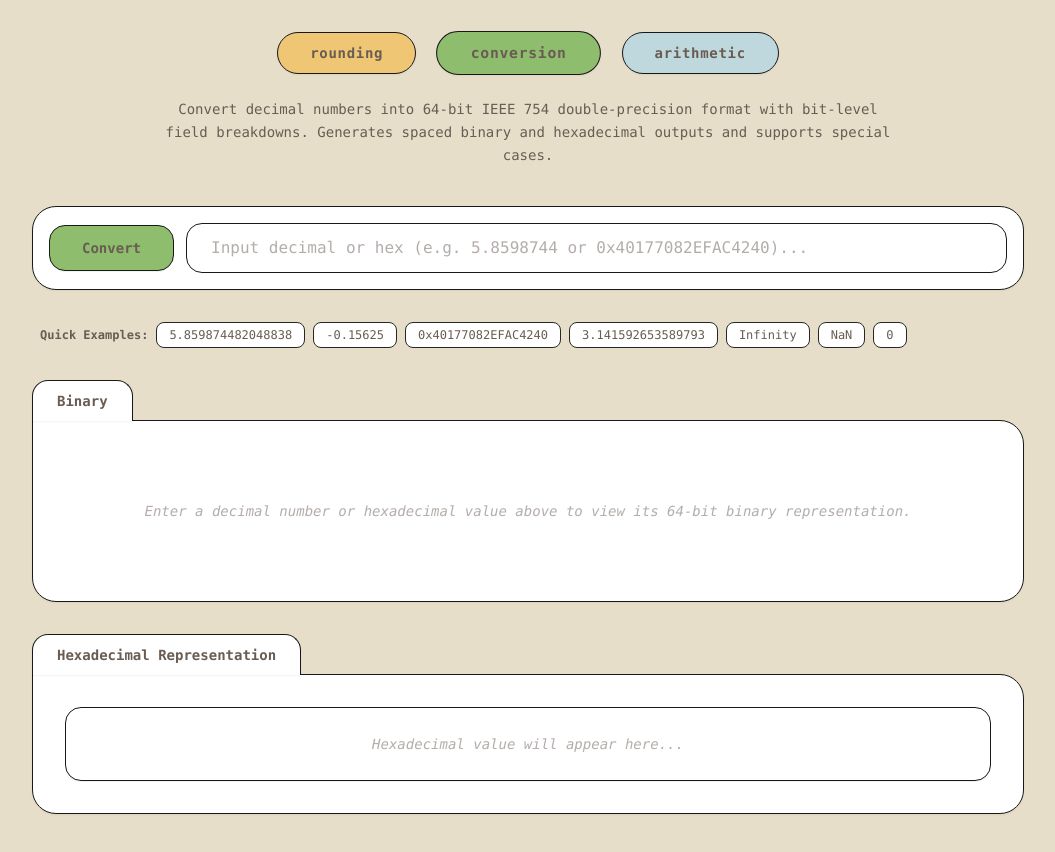
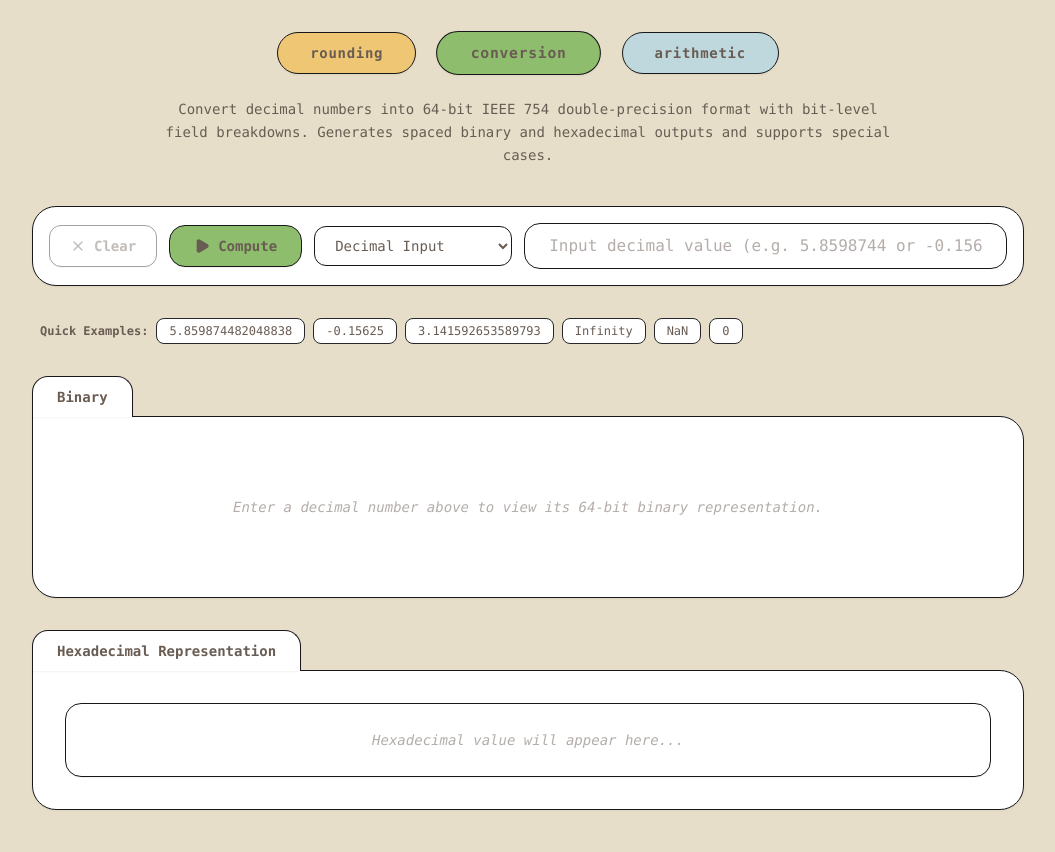
Before and after one commit to rdgonzaga/binary-64-bit-fp-machine, a React (Vite) app: page / in a window 1280 px wide. Both pictures are taken after a click on the button "conversion". Shown: the top 852 px of the page, without its empty margins (112-1167 px from the left). Built offline with nearby package versions, Linux system fonts and the light colour scheme; a web font is replaced by a local one.

Commit message:
feat: added decimal and hexadecimal input modes

```diff
--- a/src/components/ArithmeticView.tsx
+++ b/src/components/ArithmeticView.tsx
@@ -1,8 +1,9 @@
 import React, { useState, useMemo } from 'react';
 import { performGRSArithmetic } from '../utils/ieee754';
-import { ChevronDown, ChevronUp } from 'lucide-react';
+import { ChevronDown, ChevronUp, X } from 'lucide-react';
 
 export const ArithmeticView: React.FC = () => {
+  const [inputMode, setInputMode] = useState<'decimal' | 'hex'>('decimal');
   const [opA, setOpA] = useState<string>('');
   const [opB, setOpB] = useState<string>('');
   const [operation, setOperation] = useState<'+' | '*'>('+');
@@ -10,17 +11,22 @@ export const ArithmeticView: React.FC = () => {
   const [hasComputed, setHasComputed] = useState<boolean>(false);
   const [errorMessage, setErrorMessage] = useState<string | null>(null);
 
-  const isValidOperand = (val: string) => {
+  const isValidOperand = (val: string, mode: 'decimal' | 'hex') => {
     if (!val.trim()) return true;
     const clean = val.trim();
-    const isHex = clean.startsWith('0x') || clean.startsWith('0X') || /^[0-9a-fA-F]{16}$/.test(clean);
+    if (mode === 'hex') {
+      const hexClean = clean.replace(/^0x/i, '');
+      return /^[0-9a-fA-F]{16}$/.test(hexClean);
+    } else {
       const isSpecial = clean.toLowerCase().includes('nan') || clean.toLowerCase().includes('inf');
       const isDecimal = !isNaN(parseFloat(clean)) && /^[+-]?[0-9]*\.?[0-9]+([eE][+-]?[0-9]+)?$/.test(clean);
-    return isHex || isSpecial || isDecimal;
+      return isSpecial || isDecimal;
+    }
   };
 
-  const handleCompute = (customA?: string, customB?: string, customOp?: '+' | '*') => {
+  const handleCompute = (customA?: string, customB?: string, customOp?: '+' | '*', customMode?: 'decimal' | 'hex') => {
     setErrorMessage(null);
+    const mode = customMode !== undefined ? customMode : inputMode;
     const targetA = customA !== undefined ? customA : opA;
     const targetB = customB !== undefined ? customB : opB;
     const targetOp = customOp !== undefined ? customOp : operation;
@@ -34,22 +40,33 @@ export const ArithmeticView: React.FC = () => {
       return;
     }
 
-    if (!isValidOperand(valA) || !isValidOperand(valB)) {
-      setErrorMessage('Invalid operand format. Enter valid decimal or hex values.');
+    if (!isValidOperand(valA, mode) || !isValidOperand(valB, mode)) {
+      setErrorMessage(
+        mode === 'hex'
+          ? 'Invalid IEEE 754 64-bit hex string. Must be 16 hexadecimal characters (0-9, A-F).'
+          : 'Invalid operand format. Enter valid decimal values.'
+      );
       setHasComputed(false);
       return;
     }
 
+    if (customMode) setInputMode(mode);
     setOpA(valA);
     setOpB(valB);
     if (customOp) setOperation(targetOp);
     setHasComputed(true);
   };
 
+  const handleModeChange = (nextMode: 'decimal' | 'hex') => {
+    setInputMode(nextMode);
+    setErrorMessage(null);
+    setHasComputed(false);
+  };
+
   const arithmeticData = useMemo(() => {
     if (!hasComputed) return null;
-    return performGRSArithmetic(opA || '5.859874482048838', opB || '1.0', operation);
-  }, [hasComputed, opA, opB, operation]);
+    return performGRSArithmetic(opA, opB, operation, inputMode);
+  }, [hasComputed, opA, opB, operation, inputMode]);
 
   // Main table helper (used in the Final Results section)
   const renderIEEETable = (label: string, sign: string, exponent: string, mantissa: string) => (
@@ -105,14 +122,44 @@ export const ArithmeticView: React.FC = () => {
     <div className="max-w-5xl mx-auto px-4 py-6 space-y-8">
       {/* Control Bar */}
       <div className="bg-white rounded-2xl sm:rounded-3xl border border-zinc-900 p-3 sm:p-4 flex flex-wrap sm:flex-nowrap items-center gap-3 shadow-xs">
+        {/* Clear Button */}
+        <button
+          id="btn-clear-arithmetic"
+          onClick={() => {
+            setOpA('');
+            setOpB('');
+            setHasComputed(false);
+            setErrorMessage(null);
+          }}
+          disabled={!opA && !opB}
+          title="Clear inputs"
+          className="bg-white border border-zinc-900 hover:bg-zinc-50 disabled:opacity-40 disabled:cursor-not-allowed text-[#695C53] font-mono text-sm font-semibold px-4 py-2.5 rounded-xl transition-all cursor-pointer shadow-2xs hover:scale-105 active:scale-95 inline-flex items-center gap-1.5"
+        >
+          <X className="w-4 h-4" />
+          Clear
+        </button>
+
+        {/* Compute Button */}
         <button
           id="btn-compute"
           onClick={() => handleCompute()}
-          className="bg-[#A6D5EC] border border-zinc-900 hover:bg-[#96C8E0] text-[#695C53] font-mono text-sm font-semibold px-8 py-3 rounded-xl sm:rounded-2xl transition-all cursor-pointer shadow-2xs hover:scale-105 active:scale-95"
+          className="bg-[#A6D5EC] border border-zinc-900 hover:bg-[#96C8E0] text-[#695C53] font-mono text-sm font-semibold px-6 py-2.5 rounded-xl sm:rounded-2xl transition-all cursor-pointer shadow-2xs hover:scale-105 active:scale-95"
         >
           Compute
         </button>
 
+        {/* Mode Dropdown Select */}
+        <select
+          id="select-arithmetic-mode"
+          value={inputMode}
+          onChange={(e) => handleModeChange(e.target.value as 'decimal' | 'hex')}
+          className="bg-white border border-zinc-900 rounded-xl px-4 py-2.5 font-mono text-sm text-[#695C53] outline-none cursor-pointer hover:bg-zinc-50 font-medium"
+        >
+          <option value="decimal">Decimal Input</option>
+          <option value="hex">Hexadecimal Input</option>
+        </select>
+
+        {/* Operand A Input */}
         <input
           id="input-operand-a"
           type="text"
@@ -121,10 +168,11 @@ export const ArithmeticView: React.FC = () => {
             setOpA(e.target.value);
             setHasComputed(false);
           }}
-          placeholder="Operand A (decimal or hex)..."
-          className="bg-white border border-zinc-900 rounded-xl sm:rounded-2xl px-5 py-3 font-mono text-sm sm:text-base flex-1 outline-none text-[#695C53] placeholder-[#695C53]/50 focus:ring-2 focus:ring-zinc-800 min-w-[140px]"
+          placeholder={inputMode === 'hex' ? 'Operand A (16-hex string e.g. 0x40177...)' : 'Operand A (decimal)...'}
+          className="bg-white border border-zinc-900 rounded-xl sm:rounded-2xl px-5 py-2.5 font-mono text-sm sm:text-base flex-1 outline-none text-[#695C53] placeholder-[#695C53]/50 focus:ring-2 focus:ring-zinc-800 min-w-[140px]"
         />
 
+        {/* Operator Toggle Buttons */}
         <div className="flex items-center gap-1.5">
           <button
             id="btn-op-add"
@@ -158,6 +206,7 @@ export const ArithmeticView: React.FC = () => {
           </button>
         </div>
 
+        {/* Operand B Input */}
         <input
           id="input-operand-b"
           type="text"
@@ -166,8 +215,8 @@ export const ArithmeticView: React.FC = () => {
             setOpB(e.target.value);
             setHasComputed(false);
           }}
-          placeholder="Operand B (decimal or hex)..."
-          className="bg-white border border-zinc-900 rounded-xl sm:rounded-2xl px-5 py-3 font-mono text-sm sm:text-base flex-1 outline-none text-[#695C53] placeholder-[#695C53]/50 focus:ring-2 focus:ring-zinc-800 min-w-[140px]"
+          placeholder={inputMode === 'hex' ? 'Operand B (16-hex string e.g. 0x3FF00...)' : 'Operand B (decimal)...'}
+          className="bg-white border border-zinc-900 rounded-xl sm:rounded-2xl px-5 py-2.5 font-mono text-sm sm:text-base flex-1 outline-none text-[#695C53] placeholder-[#695C53]/50 focus:ring-2 focus:ring-zinc-800 min-w-[140px]"
         />
       </div>
 
@@ -184,24 +233,43 @@ export const ArithmeticView: React.FC = () => {
       {/* Quick Example Presets */}
       <div className="flex flex-wrap items-center gap-2 px-2 text-xs font-mono text-[#695C53]/50">
         <span className="font-semibold text-[#695C53]">Sample Computations:</span>
+        {inputMode === 'hex' ? (
+          <>
             <button
-          onClick={() => handleCompute('5.859874482048838', '1.0', '+')}
+              onClick={() => handleCompute('0x40177082EFAC4240', '0x3FF0000000000000', '+', 'hex')}
+              className="px-3 py-1 bg-white border border-zinc-800 rounded-lg hover:bg-zinc-100 cursor-pointer text-[#695C53] transition-colors"
+            >
+              0x401770... + 0x3FF000...
+            </button>
+            <button
+              onClick={() => handleCompute('0x40177082EFAC4240', '0x4004000000000000', '*', 'hex')}
+              className="px-3 py-1 bg-white border border-zinc-800 rounded-lg hover:bg-zinc-100 cursor-pointer text-[#695C53] transition-colors"
+            >
+              0x401770... × 0x400400...
+            </button>
+          </>
+        ) : (
+          <>
+            <button
+              onClick={() => handleCompute('5.859874482048838', '1.0', '+', 'decimal')}
               className="px-3 py-1 bg-white border border-zinc-800 rounded-lg hover:bg-zinc-100 cursor-pointer text-[#695C53] transition-colors"
             >
               5.85987 + 1.0
             </button>
             <button
-          onClick={() => handleCompute('0.1', '0.2', '+')}
+              onClick={() => handleCompute('0.1', '0.2', '+', 'decimal')}
               className="px-3 py-1 bg-white border border-zinc-800 rounded-lg hover:bg-zinc-100 cursor-pointer text-[#695C53] transition-colors"
             >
               0.1 + 0.2
             </button>
             <button
-          onClick={() => handleCompute('0x40177082EFAC4240', '2.5', '*')}
+              onClick={() => handleCompute('5.8598744', '2.5', '*', 'decimal')}
               className="px-3 py-1 bg-white border border-zinc-800 rounded-lg hover:bg-zinc-100 cursor-pointer text-[#695C53] transition-colors"
             >
-          0x401770... × 2.5
+              5.8598744 × 2.5
             </button>
+          </>
+        )}
       </div>
 
       {hasComputed && arithmeticData ? (
--- a/src/components/ConversionView.tsx
+++ b/src/components/ConversionView.tsx
@@ -1,33 +1,66 @@
 import React, { useState, useMemo } from 'react';
 import { decimalToIEEE754Double } from '../utils/ieee754';
+import { X, Play } from 'lucide-react';
 
 export const ConversionView: React.FC = () => {
+  const [inputMode, setInputMode] = useState<'decimal' | 'hex'>('decimal');
   const [inputText, setInputText] = useState<string>('');
   const [errorMessage, setErrorMessage] = useState<string | null>(null);
 
-  const handleInput = (val: string) => {
+  const validateInput = (val: string, mode: 'decimal' | 'hex'): boolean => {
+    const clean = val.trim();
+    if (!clean) return true;
+
+    if (mode === 'hex') {
+      const hexClean = clean.replace(/^0x/i, '');
+      return /^[0-9a-fA-F]{16}$/.test(hexClean);
+    } else {
+      const isSpecial = clean.toLowerCase().includes('nan') || clean.toLowerCase().includes('inf');
+      const isDecimal = !isNaN(parseFloat(clean)) && /^[+-]?[0-9]*\.?[0-9]+([eE][+-]?[0-9]+)?$/.test(clean);
+      return isSpecial || isDecimal;
+    }
+  };
+
+  const handleInput = (val: string, modeOverride?: 'decimal' | 'hex') => {
+    const currentMode = modeOverride || inputMode;
     setInputText(val);
     if (!val.trim()) {
       setErrorMessage(null);
       return;
     }
-    const clean = val.trim();
-    const isHex = clean.startsWith('0x') || clean.startsWith('0X') || /^[0-9a-fA-F]{16}$/.test(clean);
-    const isSpecial = clean.toLowerCase().includes('nan') || clean.toLowerCase().includes('inf');
-    const isDecimal = !isNaN(parseFloat(clean)) && /^[+-]?[0-9]*\.?[0-9]+([eE][+-]?[0-9]+)?$/.test(clean);
 
-    if (!isHex && !isSpecial && !isDecimal) {
-      setErrorMessage('Invalid input format. Enter a valid decimal or hex value.');
+    if (!validateInput(val, currentMode)) {
+      setErrorMessage(
+        currentMode === 'hex'
+          ? 'Invalid IEEE 754 64-bit hex string. Must be 16 hexadecimal characters (0-9, A-F).'
+          : 'Invalid input format. Enter a valid decimal value.'
+      );
     } else {
       setErrorMessage(null);
     }
   };
 
+  const handleModeChange = (nextMode: 'decimal' | 'hex') => {
+    setInputMode(nextMode);
+    setErrorMessage(null);
+    if (inputText.trim()) {
+      handleInput(inputText, nextMode);
+    }
+  };
+
+  const handleCompute = () => {
+    if (!inputText.trim()) {
+      setErrorMessage('Please enter an input value.');
+      return;
+    }
+    handleInput(inputText, inputMode);
+  };
+
   // Compute IEEE 754 representation
   const ieeeData = useMemo(() => {
-    if (!inputText.trim()) return null;
-    return decimalToIEEE754Double(inputText);
-  }, [inputText]);
+    if (!inputText.trim() || errorMessage) return null;
+    return decimalToIEEE754Double(inputText, inputMode);
+  }, [inputText, inputMode, errorMessage]);
 
   // Format bits with spaces between each character for clear readability
   const formatBitGroup = (bitsStr: string) => {
@@ -37,27 +70,56 @@ export const ConversionView: React.FC = () => {
   return (
     <div className="max-w-5xl mx-auto px-4 py-6 space-y-8">
       {/* Input Control Bar */}
-      <div className="bg-white rounded-2xl sm:rounded-3xl border border-zinc-900 p-3 sm:p-4 flex flex-col sm:flex-row items-stretch sm:items-center gap-3 shadow-xs">
+      <div className="bg-white rounded-2xl sm:rounded-3xl border border-zinc-900 p-3 sm:p-4 flex flex-wrap sm:flex-nowrap items-center gap-3 shadow-xs">
+        {/* Clear Button */}
+        <button
+          id="btn-clear-conversion"
+          onClick={() => {
+            setInputText('');
+            setErrorMessage(null);
+          }}
+          disabled={!inputText}
+          title="Clear input"
+          className="bg-white border border-zinc-900 hover:bg-zinc-50 disabled:opacity-40 disabled:cursor-not-allowed text-[#695C53] font-mono text-sm font-semibold px-5 py-2.5 rounded-xl transition-all cursor-pointer shadow-2xs hover:scale-105 active:scale-95 inline-flex items-center gap-2"
+        >
+          <X className="w-4 h-4" />
+          Clear
+        </button>
+
+        {/* Compute Button */}
         <button
           id="btn-convert"
-          onClick={() => {
-            if (!inputText.trim()) {
-              setErrorMessage('Please enter an input value.');
-              return;
-            }
-            handleInput(inputText);
-          }}
-          className="bg-[#8EBD6D] border border-zinc-900 hover:bg-[#7EB25B] text-[#695C53] font-mono text-sm font-semibold px-8 py-3 rounded-xl sm:rounded-2xl transition-all cursor-pointer text-center shadow-2xs hover:scale-105 active:scale-95"
+          onClick={handleCompute}
+          className="bg-[#8EBD6D] border border-zinc-900 hover:bg-[#7EB25B] text-[#695C53] font-mono text-sm font-semibold px-6 py-2.5 rounded-xl sm:rounded-2xl transition-all cursor-pointer text-center shadow-2xs hover:scale-105 active:scale-95 inline-flex items-center gap-2"
         >
-          Convert
+          <Play className="w-4 h-4 fill-current" />
+          Compute
         </button>
+
+        {/* Mode Dropdown Select */}
+        <select
+          id="select-conversion-mode"
+          value={inputMode}
+          onChange={(e) => handleModeChange(e.target.value as 'decimal' | 'hex')}
+          className="bg-white border border-zinc-900 rounded-xl px-4 py-2.5 font-mono text-sm text-[#695C53] outline-none cursor-pointer hover:bg-zinc-50 font-medium"
+        >
+          <option value="decimal">Decimal Input</option>
+          <option value="hex">Hexadecimal Input</option>
+        </select>
+
+        {/* Input Text Box */}
         <input
           id="input-conversion-val"
           type="text"
           value={inputText}
           onChange={(e) => handleInput(e.target.value)}
-          placeholder="Input decimal or hex (e.g. 5.8598744 or 0x40177082EFAC4240)..."
-          className="bg-white border border-zinc-900 rounded-xl sm:rounded-2xl px-6 py-3 font-mono text-sm sm:text-base flex-1 outline-none text-[#695C53] placeholder-[#695C53]/50 focus:ring-2 focus:ring-zinc-800"
+          onKeyDown={(e) => e.key === 'Enter' && handleCompute()}
+          placeholder={
+            inputMode === 'hex'
+              ? 'Input 16-hex IEEE 754 string (e.g. 40177082EFAC4240 or 0x40177082EFAC4240)...'
+              : 'Input decimal value (e.g. 5.8598744 or -0.15625)...'
+          }
+          className="bg-white border border-zinc-900 rounded-xl sm:rounded-2xl px-6 py-2.5 font-mono text-sm sm:text-base flex-1 min-w-[200px] outline-none text-[#695C53] placeholder-[#695C53]/50 focus:ring-2 focus:ring-zinc-800"
         />
       </div>
 
@@ -74,18 +136,15 @@ export const ConversionView: React.FC = () => {
       {/* Preset Example Badges */}
       <div className="flex flex-wrap items-center gap-2 px-2 text-xs font-mono text-[#695C53]/50">
         <span className="font-semibold text-[#695C53]">Quick Examples:</span>
-        {[
-          '5.859874482048838',
-          '-0.15625',
-          '0x40177082EFAC4240',
-          '3.141592653589793',
-          'Infinity',
-          'NaN',
-          '0',
-        ].map((example) => (
+        {(inputMode === 'hex'
+          ? ['0x40177082EFAC4240', '0x3FF0000000000000', '0x400921FB54442D18', '0x7FF0000000000000', '0x0000000000000000']
+          : ['5.859874482048838', '-0.15625', '3.141592653589793', 'Infinity', 'NaN', '0']
+        ).map((example) => (
           <button
             key={example}
-            onClick={() => handleInput(example)}
+            onClick={() => {
+              handleInput(example, inputMode);
+            }}
             className="px-3 py-1 bg-white border border-zinc-800 rounded-lg hover:bg-zinc-100 transition-colors cursor-pointer text-[#695C53]"
           >
             {example}
@@ -95,12 +154,10 @@ export const ConversionView: React.FC = () => {
 
       {/* Card 1: Binary Representation */}
       <div className="mt-6">
-        {/* Tabbed rounded badge label */}
         <div className="inline-block bg-white border border-zinc-900 border-b-0 rounded-t-2xl px-6 py-2.5 font-mono text-sm font-semibold text-[#695C53] -mb-[1px] relative z-10 shadow-xs">
           Binary
         </div>
 
-        {/* Main Card Container */}
         <div className="bg-white border border-zinc-900 rounded-b-3xl rounded-tr-3xl p-6 sm:p-12 shadow-xs">
           {ieeeData ? (
             <div className="flex flex-col gap-6 max-w-4xl mx-auto">
@@ -141,7 +198,7 @@ export const ConversionView: React.FC = () => {
             </div>
           ) : (
             <div className="text-center py-8 font-mono text-sm text-[#695C53]/50 italic">
-              Enter a decimal number or hexadecimal value above to view its 64-bit binary representation.
+              Enter a {inputMode === 'hex' ? '16-character hexadecimal IEEE 754 string' : 'decimal number'} above to view its 64-bit binary representation.
             </div>
           )}
         </div>
@@ -149,12 +206,10 @@ export const ConversionView: React.FC = () => {
 
       {/* Card 2: Hexadecimal Representation */}
       <div>
-        {/* Tabbed rounded badge label */}
         <div className="inline-block bg-white border border-zinc-900 border-b-0 rounded-t-2xl px-6 py-2.5 font-mono text-sm font-semibold text-[#695C53] -mb-[1px] relative z-10 shadow-xs">
           Hexadecimal Representation
         </div>
 
-        {/* Main Card Container */}
         <div className="bg-white border border-zinc-900 rounded-b-3xl rounded-tr-3xl p-6 sm:p-8 shadow-xs">
           <div className="bg-white border border-zinc-900 rounded-2xl p-6 text-center shadow-2xs">
             {ieeeData ? (
--- a/src/utils/ieee754.ts
+++ b/src/utils/ieee754.ts
@@ -3,17 +3,17 @@ import { IEEE754Double, RoundingResult, ArithmeticResult, ArithmeticStep } from
 /**
  * Converts a number or input string (decimal or hex) to IEEE 754 double precision object.
  */
-export function decimalToIEEE754Double(input: number | string): IEEE754Double {
+export function decimalToIEEE754Double(input: number | string, mode?: 'decimal' | 'hex'): IEEE754Double {
   let numVal: number;
   let isHexInput = false;
-  let rawBitsStr = '';
 
   const cleanInput = typeof input === 'string' ? input.trim() : String(input);
 
   // Check if input is hexadecimal e.g., 0x40177082EFAC4240 or 16-hex characters
-  if (typeof input === 'string' && (cleanInput.startsWith('0x') || cleanInput.startsWith('0X') || /^[0-9a-fA-F]{16}$/.test(cleanInput))) {
+  if (mode === 'hex' || (mode === undefined && typeof input === 'string' && (cleanInput.startsWith('0x') || cleanInput.startsWith('0X') || /^[0-9a-fA-F]{16}$/.test(cleanInput)))) {
+    const hexClean = cleanInput.replace(/^0x/i, '');
+    if (/^[0-9a-fA-F]{16}$/.test(hexClean)) {
       try {
-      const hexClean = cleanInput.replace(/^0x/i, '').padStart(16, '0');
         const bigIntVal = BigInt(`0x${hexClean}`);
         const buffer = new ArrayBuffer(8);
         const bigUint64 = new BigUint64Array(buffer);
@@ -22,9 +22,11 @@ export function decimalToIEEE754Double(input: number | string): IEEE754Double {
         bigUint64[0] = bigIntVal;
         numVal = float64[0];
         isHexInput = true;
-      rawBitsStr = bigIntVal.toString(2).padStart(64, '0');
       } catch {
-      numVal = parseFloat(cleanInput);
+        numVal = NaN;
+      }
+    } else {
+      numVal = NaN;
     }
   } else {
     numVal = typeof input === 'number' ? input : parseFloat(cleanInput);
@@ -297,10 +299,13 @@ function roundDecimalString(decStr: string, targetDigits: number): RoundingResul
 export function performGRSArithmetic(
   opAStr: string,
   opBStr: string,
-  operation: '+' | '*'
+  operation: '+' | '*',
+  mode?: 'decimal' | 'hex'
 ): ArithmeticResult {
-  const ieeeA = decimalToIEEE754Double(opAStr || '5.859874482048838');
-  const ieeeB = decimalToIEEE754Double(opBStr || '1.0');
+  const defaultA = mode === 'hex' ? '0x40177082EFAC4240' : '5.859874482048838';
+  const defaultB = mode === 'hex' ? '0x3FF0000000000000' : '1.0';
+  const ieeeA = decimalToIEEE754Double(opAStr || defaultA, mode);
+  const ieeeB = decimalToIEEE754Double(opBStr || defaultB, mode);
 
   const steps: ArithmeticStep[] = [];
 
```
Lines whose indentation alone changed are shown as unchanged.
